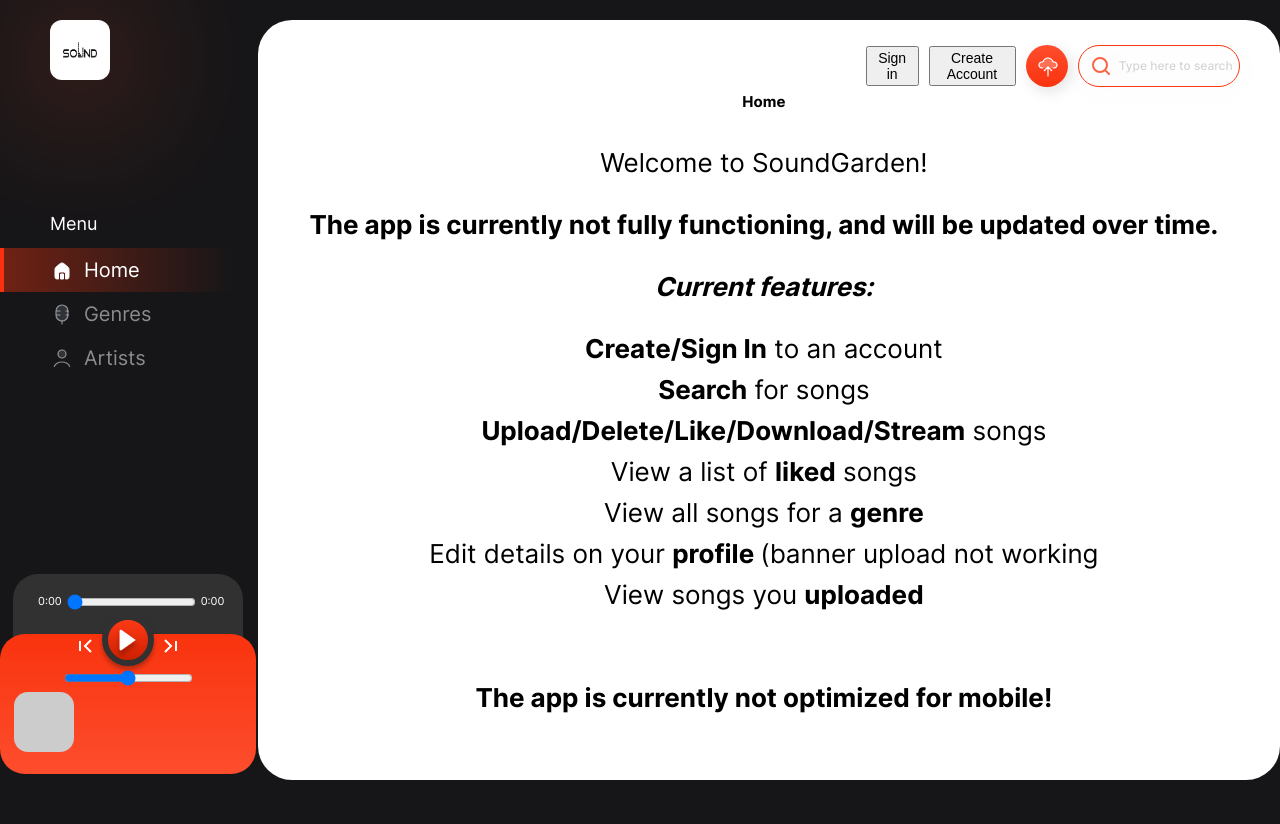
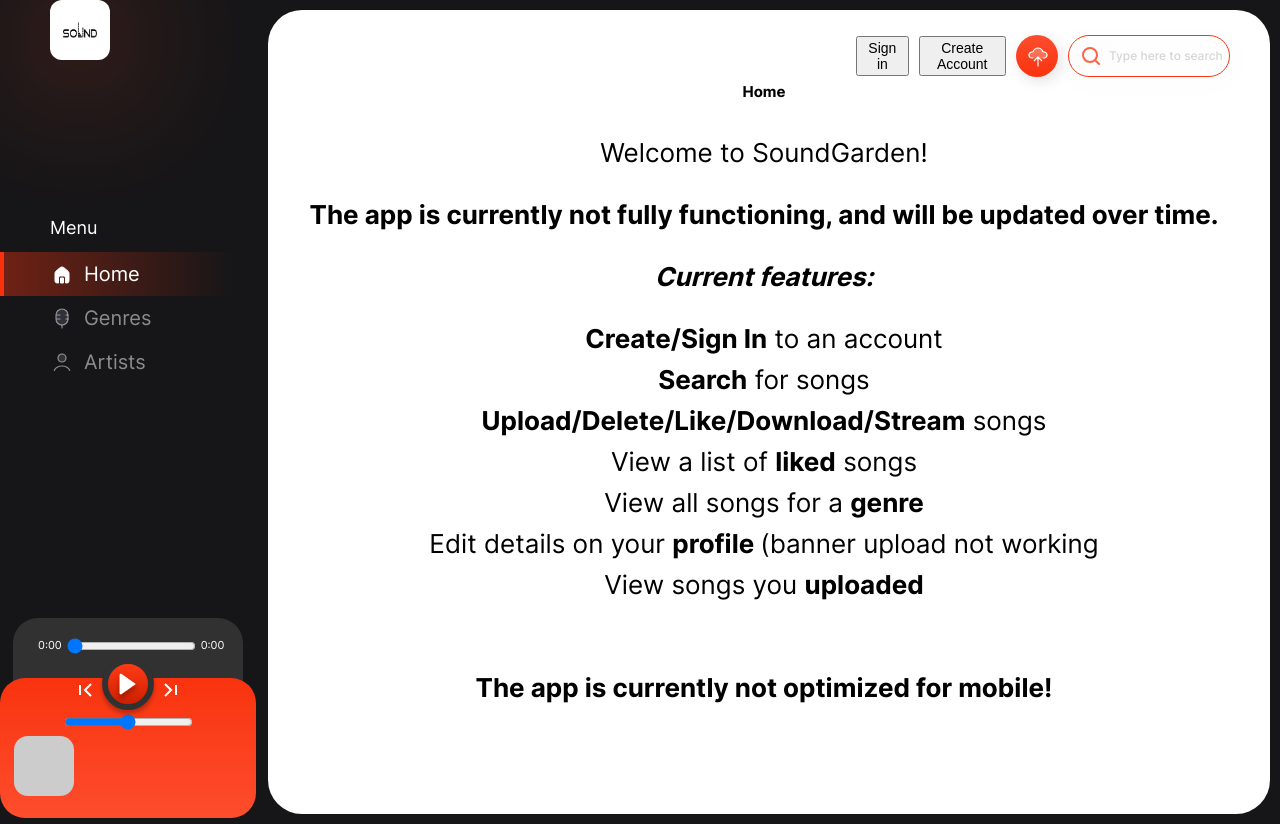
Before and after one commit to khalil0525/sound-garden-app, a React (Create React App) app: page / in a window 1280 px wide. Before the commit the page ends 800 px from the top, so only its background shows below. Built offline with nearby package versions, Linux system fonts and the light colour scheme; no server answers.

Commit message:
Changed styling in App.css to be responsive

```diff
--- a/src/App.module.css
+++ b/src/App.module.css
@@ -1,6 +1,5 @@
 .app {
-  margin: 2rem auto;
-  width: 100vw;
+  /* width: 100vw; */
   display: grid;
   grid-template-columns: 1fr;
   grid-template-rows: 5fr 1fr;
@@ -8,13 +7,12 @@
 }
 .page {
   background-color: white;
-
-  max-width: 100vw;
-  grid-row: 1/5;
+  /* max-width: 100vw; */
+  grid-row: 1/6;
 }
 .sideNavigation {
-  width: 100%;
-  max-width: 100vw;
+  /* width: 100%; */
+  /* max-width: 100vw; */
 
   grid-row: 6;
 }
@@ -26,17 +24,16 @@
 /* Large devices (laptops/desktops, 992px and up) */
 @media only screen and (min-width: 992px) {
   .app {
-    margin: 2rem auto;
-    width: 100vw;
-    height: 95vh;
     grid-template-rows: 1fr;
     grid-template-columns: 1fr 5fr;
-    column-gap: 0.2rem;
+
+    height: 100vh;
   }
   .sideNavigation {
-    width: 100%;
+    /* width: 100%;*/
     max-width: 20vw;
-    height: inherit;
+    /* height: inherit; */
+
     grid-row: 1;
     grid-column: 1;
   }
@@ -44,6 +41,8 @@
     background-color: white;
     border-radius: 34px;
     max-width: 80vw;
+    margin: 1rem;
+
     grid-row: 1;
     grid-column: 2/-1;
   }
```
